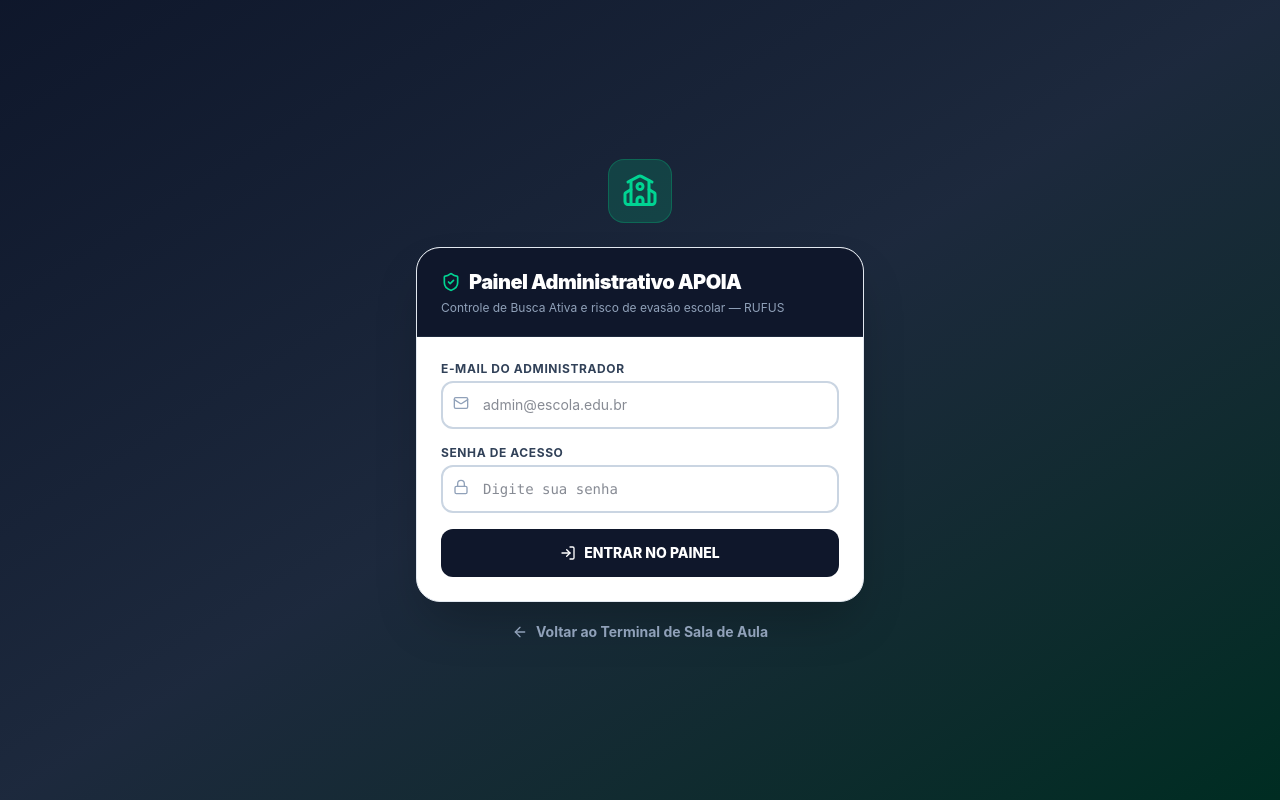
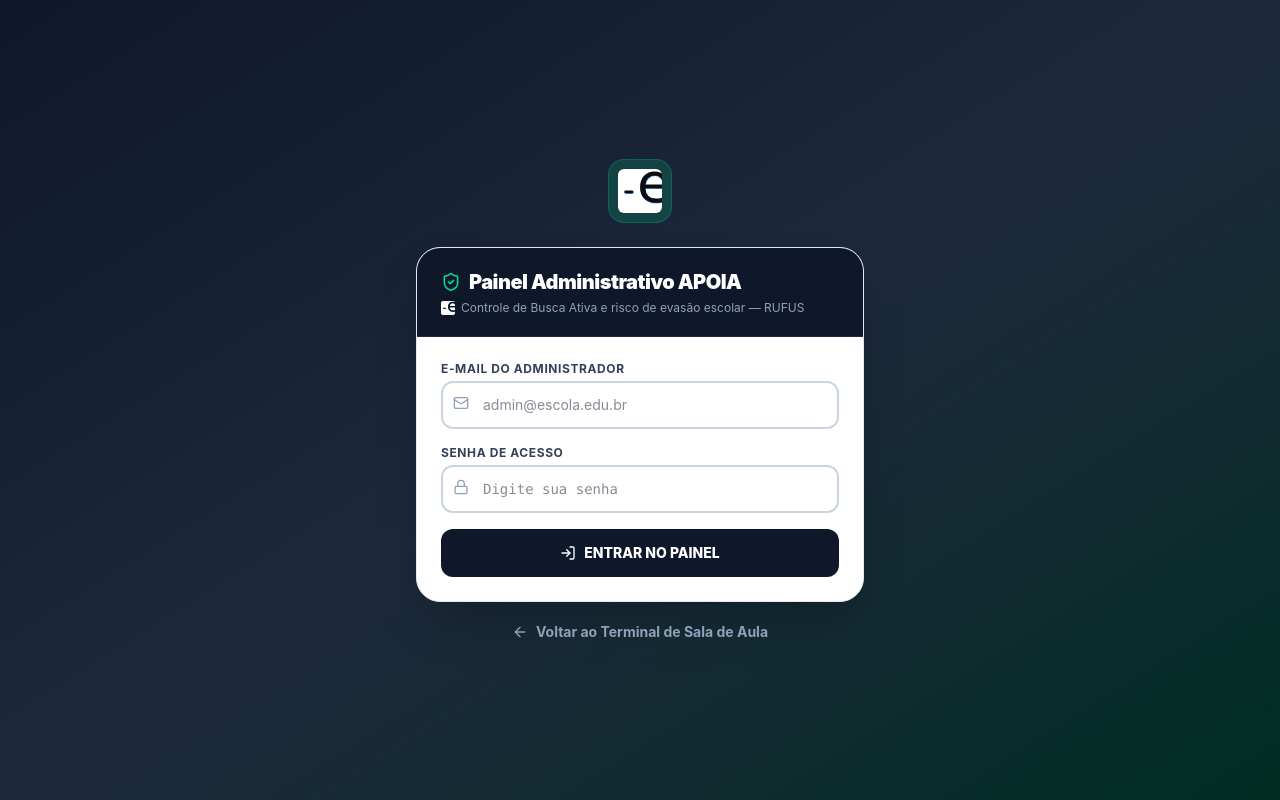
Before and after one commit to TracoE/Rufus, a React (Vite) app: page /admin/login in a window 1280 px wide. Built offline with nearby package versions, Linux system fonts and the light colour scheme.

Commit message:
Adiciona icone da marca (public/icone.svg) nos pontos do nome RUFUS
- index.html: titulo e favicon
- Header, AdminLogin e AdminDashboard exibem o icone
- img com onError para nao quebrar caso o arquivo esteja ausente

```diff
--- a/index.html
+++ b/index.html
@@ -3,7 +3,8 @@
   <head>
     <meta charset="UTF-8" />
     <meta name="viewport" content="width=device-width, initial-scale=1.0" />
-    <title>My Google AI Studio App</title>
+    <link rel="icon" type="image/svg+xml" href="/icone.svg" />
+    <title>RUFUS — Registros Unificado de Frequências</title>
   </head>
   <body>
     <div id="root"></div>
--- a/src/components/Header.tsx
+++ b/src/components/Header.tsx
@@ -1,5 +1,5 @@
 import React from 'react';
-import { School, Calendar, ShieldAlert, Database, RefreshCw } from 'lucide-react';
+import { Calendar, ShieldAlert, Database } from 'lucide-react';
 import { SupabaseConfig } from '../types';
 
 interface HeaderProps {
@@ -23,8 +23,8 @@ export const Header: React.FC<HeaderProps> = ({
     <header className="fixed top-0 left-0 w-full z-40 flex justify-between items-center px-6 md:px-10 h-[76px] bg-slate-900 text-white border-b border-slate-800 shadow-md">
       {/* Left: Classroom Identity */}
       <div className="flex items-center gap-3">
-        <div className="w-10 h-10 rounded-lg bg-emerald-500/20 border border-emerald-500/30 flex items-center justify-center text-emerald-400">
-          <School className="w-6 h-6" />
+        <div className="w-10 h-10 rounded-lg bg-emerald-500/20 border border-emerald-500/30 flex items-center justify-center overflow-hidden">
+          <img src="/icone.svg" alt="RUFUS" className="w-8 h-8 object-contain" onError={e => { e.currentTarget.style.display = 'none'; }} />
         </div>
         <div>
           <div className="flex items-center gap-2">
--- a/src/pages/AdminDashboard.tsx
+++ b/src/pages/AdminDashboard.tsx
@@ -254,7 +254,10 @@ export const AdminDashboard: React.FC = () => {
       </div>
 
       <footer className="px-5 md:px-8 pb-5 text-center text-[11px] text-slate-500">
-        RUFUS — Sistema de Frequência & Programa APOIA • Painel Administrativo
+        <span className="inline-flex items-center gap-1.5">
+          <img src="/icone.svg" alt="" className="w-3.5 h-3.5 inline-block object-contain" onError={e => { e.currentTarget.style.display = 'none'; }} />
+          RUFUS — Sistema de Frequência & Programa APOIA • Painel Administrativo
+        </span>
       </footer>
 
       {/* Modais */}
--- a/src/pages/AdminLogin.tsx
+++ b/src/pages/AdminLogin.tsx
@@ -2,7 +2,7 @@ import React, { useState } from 'react';
 import { useNavigate, Link } from 'react-router-dom';
 import { loginAdmin, alterarSenhaAdmin } from '../lib/adminClient';
 import { getAdminSession } from '../lib/adminClient';
-import { School, Lock, Mail, LogIn, KeyRound, ArrowLeft, Loader2, AlertTriangle, ShieldCheck } from 'lucide-react';
+import { Lock, Mail, LogIn, KeyRound, ArrowLeft, Loader2, AlertTriangle, ShieldCheck } from 'lucide-react';
 
 export const AdminLogin: React.FC = () => {
   const navigate = useNavigate();
@@ -69,8 +69,8 @@ export const AdminLogin: React.FC = () => {
     <div className="min-h-screen bg-slate-900 flex items-center justify-center p-4 bg-gradient-to-br from-slate-900 via-slate-800 to-emerald-950">
       <div className="w-full max-w-md">
         <div className="flex justify-center mb-6">
-          <div className="w-16 h-16 rounded-2xl bg-emerald-500/20 border border-emerald-500/30 flex items-center justify-center text-emerald-400">
-            <School className="w-9 h-9" />
+          <div className="w-16 h-16 rounded-2xl bg-emerald-500/20 border border-emerald-500/30 flex items-center justify-center overflow-hidden">
+            <img src="/icone.svg" alt="RUFUS" className="w-11 h-11 object-contain" onError={e => { e.currentTarget.style.display = 'none'; }} />
           </div>
         </div>
 
@@ -81,7 +81,10 @@ export const AdminLogin: React.FC = () => {
               <ShieldCheck className="w-5 h-5 text-emerald-400" />
               Painel Administrativo APOIA
             </h1>
-            <p className="text-xs text-slate-400 mt-1">Controle de Busca Ativa e risco de evasão escolar — RUFUS</p>
+            <p className="text-xs text-slate-400 mt-1 flex items-center gap-1.5">
+              <img src="/icone.svg" alt="RUFUS" className="w-3.5 h-3.5 inline-block object-contain" onError={e => { e.currentTarget.style.display = 'none'; }} />
+              Controle de Busca Ativa e risco de evasão escolar — RUFUS
+            </p>
           </div>
 
           <div className="p-6 space-y-5">
```
Also changed, not shown: public/icone.svg (added).
